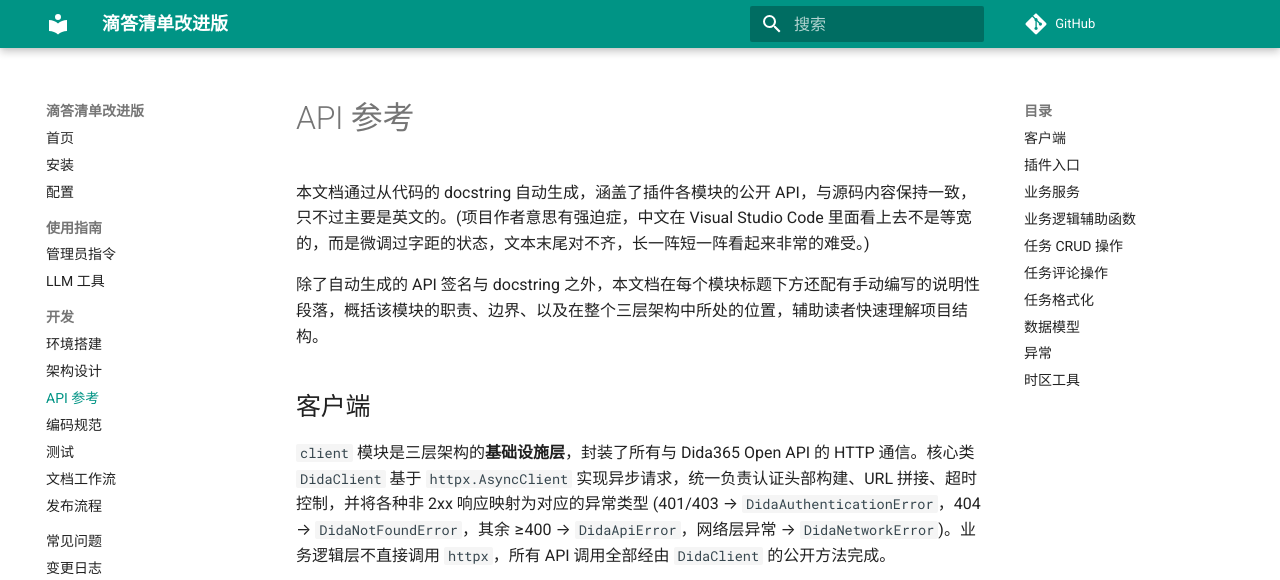
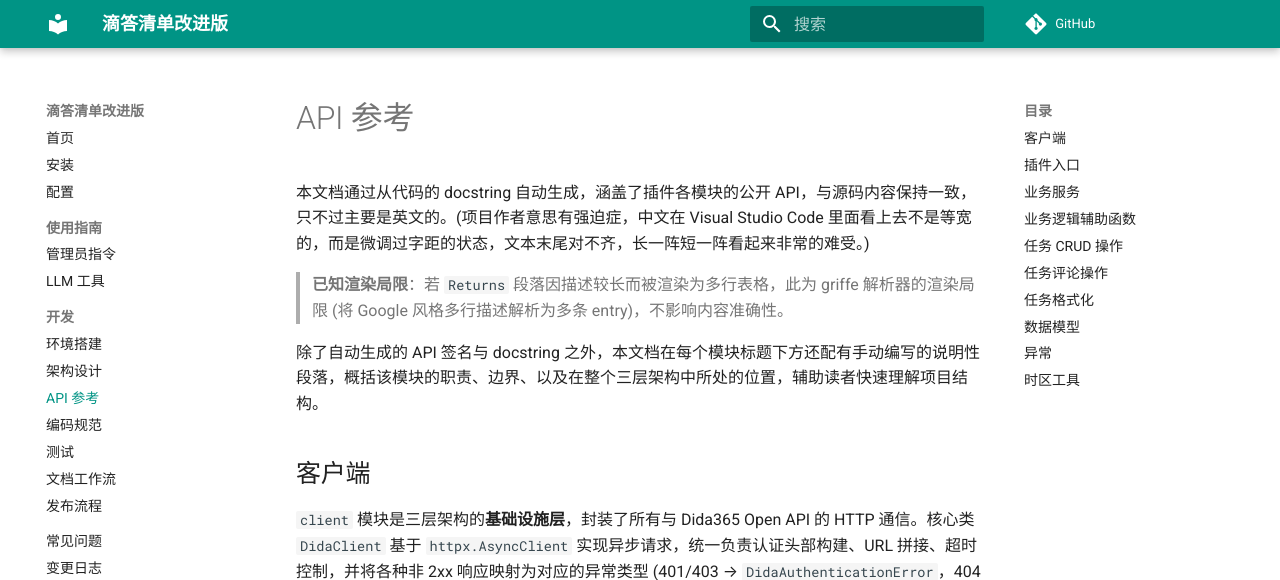
Before and after one commit to GitHubonline1396529/astrbot_plugin_dida_improved, an MkDocs documentation site: the page built from docs/development/api-reference.md, in a window 1280 px wide and 900 px high, cut to the strip 0-580 px from the top of the window. Built offline with MkDocs 1.6.1 and Material for MkDocs 9.7.7, drawn with Linux system fonts in a browser that asks for light colours; comment, search, counter and statistics services are not loaded.

Commit message:
docs: add note about rendering limitations in API reference

```diff
--- a/docs/development/api-reference.md
+++ b/docs/development/api-reference.md
@@ -1,6 +1,8 @@
 # API 参考
 
 本文档通过从代码的 docstring 自动生成，涵盖了插件各模块的公开 API，与源码内容保持一致，只不过主要是英文的。(项目作者意思有强迫症，中文在 Visual Studio Code 里面看上去不是等宽的，而是微调过字距的状态，文本末尾对不齐，长一阵短一阵看起来非常的难受。)
+
+> **已知渲染局限**：若 `Returns` 段落因描述较长而被渲染为多行表格，此为 griffe 解析器的渲染局限 (将 Google 风格多行描述解析为多条 entry)，不影响内容准确性。
 
 除了自动生成的 API 签名与 docstring 之外，本文档在每个模块标题下方还配有手动编写的说明性段落，概括该模块的职责、边界、以及在整个三层架构中所处的位置，辅助读者快速理解项目结构。
 
```
